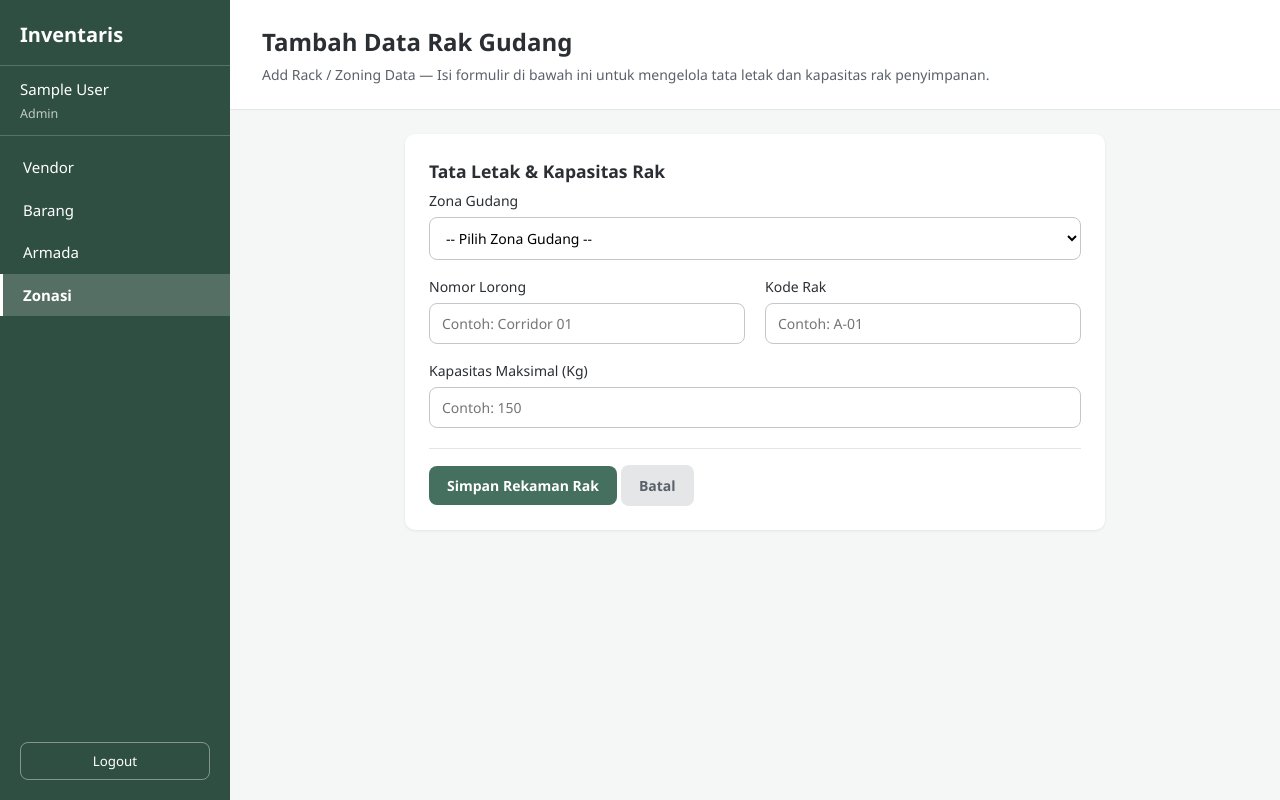
After one commit to Arindrahfiz/WAD-KANF-TUGASBESAR04, a Laravel app: page /zonasi/create in a window 1280 px wide. The commit adds this page. Run offline with Laravel 12, Linux system fonts and the light colour scheme; the visitor is signed in with stand-in values (Sample User, id 1); parts of the project's set-up code (start-up, migrations or seed data) failed here and were passed over.

Commit message:
updateann

```diff
--- /dev/null
+++ b/app/Http/Controllers/ZonasiController.php
@@ -0,0 +1,84 @@
+<?php
+
+namespace App\Http\Controllers;
+
+use App\Models\Zonasi;
+use Illuminate\Http\Request;
+
+class ZonasiController extends Controller
+{
+    public function index()
+    {
+        $data_rak = Zonasi::orderBy('id', 'asc')->get();
+        return view('zonasi.index', compact('data_rak'));
+    }
+
+    public function create()
+    {
+        if (auth()->check() && !in_array(auth()->user()->role, ['admin', 'staff'])) {
+            abort(403, 'Akses ditolak: Role Anda hanya memiliki akses baca (View-Only).');
+        }
+
+        $edit_data = null;
+        return view('zonasi.form', compact('edit_data'));
+    }
+
+    public function store(Request $request)
+    {
+        if (auth()->check() && !in_array(auth()->user()->role, ['admin', 'staff'])) {
+            abort(403, 'Akses ditolak: Role Anda hanya memiliki akses baca (View-Only).');
+        }
+
+        $validated = $request->validate([
+            'zona'         => 'required|string|max:100',
+            'nomor_lorong' => 'required|string|max:50',
+            'kode_rak'     => 'required|string|max:50',
+            'kapasitas'    => 'required|numeric|min:1',
+        ]);
+
+        Zonasi::create($validated);
+
+        return redirect()->route('zonasi.index')->with('success', 'Data rak berhasil ditambahkan!');
+    }
+
+    public function edit(string $id)
+    {
+        if (auth()->check() && !in_array(auth()->user()->role, ['admin', 'staff'])) {
+            abort(403, 'Akses ditolak: Role Anda hanya memiliki akses baca (View-Only).');
+        }
+
+        $edit_data = Zonasi::findOrFail($id);
+        return view('zonasi.form', compact('edit_data'));
+    }
+
+    public function update(Request $request, string $id)
+    {
+        if (auth()->check() && !in_array(auth()->user()->role, ['admin', 'staff'])) {
+            abort(403, 'Akses ditolak: Role Anda hanya memiliki akses baca (View-Only).');
+        }
+
+        $validated = $request->validate([
+            'zona'         => 'required|string|max:100',
+            'nomor_lorong' => 'required|string|max:50',
+            'kode_rak'     => 'required|string|max:50',
+            'kapasitas'    => 'required|numeric|min:1',
+        ]);
+
+        $rak = Zonasi::findOrFail($id);
+        $rak->update($validated);
+
+        return redirect()->route('zonasi.index')->with('success', 'Data rak berhasil diperbarui!');
+    }
+
+    public function destroy(string $id)
+    {
+        if (auth()->check() && auth()->user()->role !== 'admin') {
+            abort(403, 'Akses ditolak: Hanya Admin yang dapat menghapus data rak.');
+        }
+
+        $rak = Zonasi::findOrFail($id);
+        $rak->delete();
+
+        return redirect()->route('zonasi.index')->with('success', 'Data rak berhasil dihapus!');
+    }
+}
--- a/resources/views/components/sidebar.blade.php
+++ b/resources/views/components/sidebar.blade.php
@@ -19,6 +19,10 @@
            class="{{ request()->routeIs('armada.*') ? 'aktif' : '' }}">
             Armada
         </a>
+        <a href="{{ route('zonasi.index') }}"
+           class="{{ request()->routeIs('zonasi.*') ? 'aktif' : '' }}">
+            Zonasi
+        </a>
     </nav>
 
     <form action="{{ route('logout') }}" method="POST" class="sidebar-logout">
--- /dev/null
+++ b/resources/views/zonasi/form.blade.php
@@ -0,0 +1,69 @@
+<!DOCTYPE html>
+<html lang="id">
+<head>
+    <meta charset="UTF-8">
+    <meta name="viewport" content="width=device-width, initial-scale=1.0">
+    <title>{{ isset($edit_data) && $edit_data ? 'Edit Data Rak Gudang' : 'Tambah Rak Gudang Baru' }}</title>
+    <link rel="stylesheet" href="{{ asset('css/style.css') }}">
+</head>
+<body>
+    <x-sidebar />
+
+    <div class="konten">
+        <div class="header">
+            <h1>{{ isset($edit_data) && $edit_data ? 'Edit Data Rak Gudang' : 'Tambah Data Rak Gudang' }}</h1>
+            <p>{{ isset($edit_data) && $edit_data ? 'Edit Rack / Zoning Data' : 'Add Rack / Zoning Data' }} &mdash; Isi formulir di bawah ini untuk mengelola tata letak dan kapasitas rak penyimpanan.</p>
+        </div>
+
+        <div class="isi">
+            <form action="{{ isset($edit_data) && $edit_data ? route('zonasi.update', $edit_data->id) : route('zonasi.store') }}" method="POST" class="form">
+                @csrf
+                @if (isset($edit_data) && $edit_data)
+                    @method('PUT')
+                @endif
+
+                @if ($errors->any())
+                    <div class="error">
+                        {{ $errors->first() }}
+                    </div>
+                @endif
+
+                <h3>Tata Letak &amp; Kapasitas Rak</h3>
+
+                <div class="kolom">
+                    <label for="zona">Zona Gudang</label>
+                    <select id="zona" name="zona" required>
+                        <option value="">-- Pilih Zona Gudang --</option>
+                        <option value="Zona Anoa - A" {{ old('zona', $edit_data->zona ?? '') === 'Zona Anoa - A' ? 'selected' : '' }}>Zona Anoa - A (Dry Storage)</option>
+                        <option value="Zona Badak Jawa - B" {{ old('zona', $edit_data->zona ?? '') === 'Zona Badak Jawa - B' ? 'selected' : '' }}>Zona Badak Jawa - B (Chemical material)</option>
+                        <option value="Zona Cendrawasih - C" {{ old('zona', $edit_data->zona ?? '') === 'Zona Cendrawasih - C' ? 'selected' : '' }}>Zona Cendrawasih - C (Cold Storage)</option>
+                        <option value="Zona Darter - D" {{ old('zona', $edit_data->zona ?? '') === 'Zona Darter - D' ? 'selected' : '' }}>Zona Darter - D (Hot Storage)</option>
+                    </select>
+                </div>
+
+                <div class="baris">
+                    <div class="kolom">
+                        <label for="nomor_lorong">Nomor Lorong</label>
+                        <input type="text" id="nomor_lorong" name="nomor_lorong" value="{{ old('nomor_lorong', $edit_data->nomor_lorong ?? '') }}" placeholder="Contoh: Corridor 01" required>
+                    </div>
+
+                    <div class="kolom">
+                        <label for="kode_rak">Kode Rak</label>
+                        <input type="text" id="kode_rak" name="kode_rak" value="{{ old('kode_rak', $edit_data->kode_rak ?? '') }}" placeholder="Contoh: A-01" required>
+                    </div>
+                </div>
+
+                <div class="kolom">
+                    <label for="kapasitas">Kapasitas Maksimal (Kg)</label>
+                    <input type="number" id="kapasitas" name="kapasitas" value="{{ old('kapasitas', $edit_data->kapasitas ?? '') }}" placeholder="Contoh: 150" min="1" required>
+                </div>
+
+                <div class="tombol-area">
+                    <button type="submit" class="tombol tombol-utama">Simpan Rekaman Rak</button>
+                    <a href="{{ route('zonasi.index') }}" class="tombol tombol-abu">Batal</a>
+                </div>
+            </form>
+        </div>
+    </div>
+</body>
+</html>
--- a/routes/web.php
+++ b/routes/web.php
@@ -4,6 +4,7 @@ use App\Http\Controllers\ArmadaController;
 use App\Http\Controllers\AuthController;
 use App\Http\Controllers\BarangController;
 use App\Http\Controllers\VendorController;
+use App\Http\Controllers\ZonasiController;
 use Illuminate\Support\Facades\Route;
 
 Route::get('/', fn () => redirect()->route('vendors.index'));
@@ -22,6 +23,7 @@ Route::middleware('auth')->group(function () {
         Route::get('/vendors', [VendorController::class, 'index'])->name('vendors.index');
         Route::get('/barang', [BarangController::class, 'index'])->name('barang.index');
         Route::get('/armada', [ArmadaController::class, 'index'])->name('armada.index');
+        Route::get('/zonasi', [ZonasiController::class, 'index'])->name('zonasi.index');
     });
 
     // Armada: admin & petugas boleh tambah/ubah, hanya admin yang boleh hapus
@@ -33,6 +35,7 @@ Route::middleware('auth')->group(function () {
     Route::middleware('role:admin')->group(function () {
         Route::resource('vendors', VendorController::class)->except(['index', 'show']);
         Route::resource('barang', BarangController::class)->except(['index', 'show']);
+        Route::resource('zonasi', ZonasiController::class)->except(['index', 'show']);
         Route::delete('/armada/{armada}', [ArmadaController::class, 'destroy'])->name('armada.destroy');
     });
 });
```
Also changed, not shown: app/Models/Zonasi.php (added, +24 -0 lines), resources/views/zonasi/index.blade.php (added, +95 -0 lines), database/migrations/2026_10_26_000000_create_zonasi_table.php (added), 1 other file.
